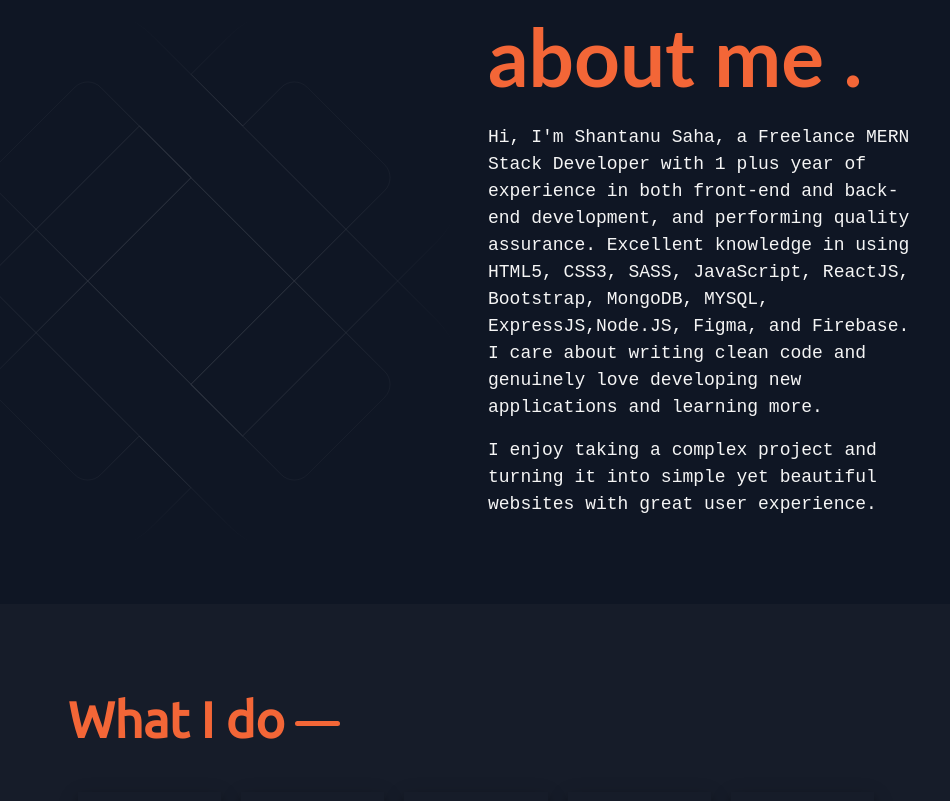
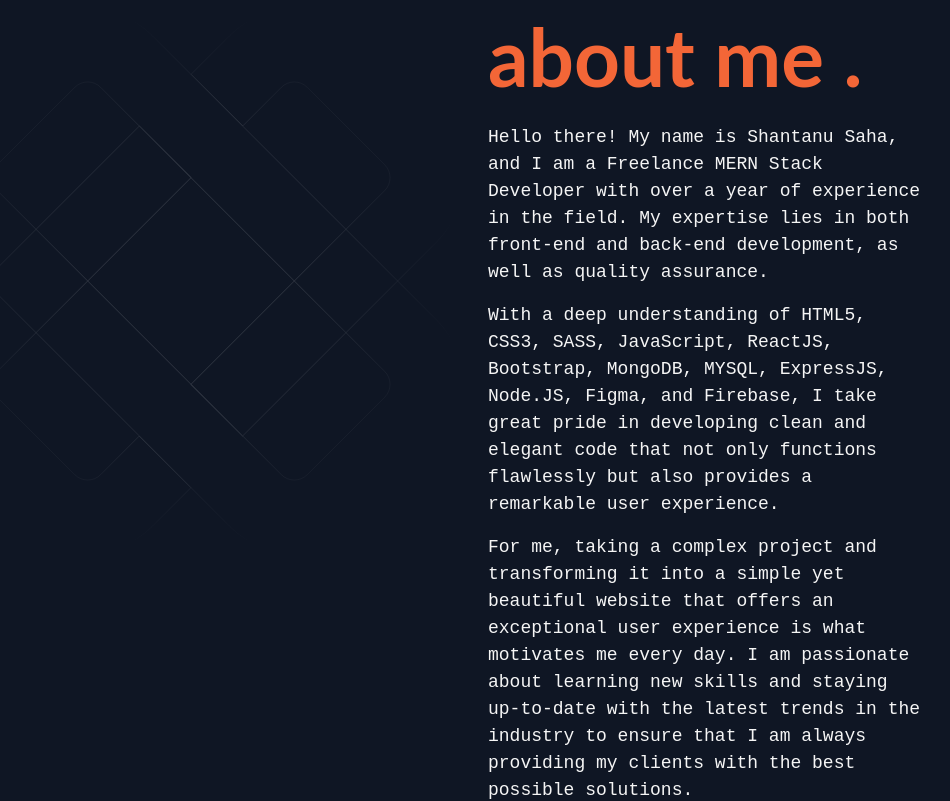
Before and after one commit to Sanuu05/portfolio, a React (Create React App) app: page /about in a window 1280 px wide. Shown: the part 1680-2481 px from the top of the page, without its empty margins (164-1114 px from the left). Built offline with nearby package versions, Linux system fonts and the light colour scheme.

Commit message:
first commit

```diff
--- a/src/components/About.js
+++ b/src/components/About.js
@@ -15,10 +15,12 @@ function About() {
                     </div>
                     <div className='col-md-6 aboutright'>
                         <h2 data-aos="fade-left" data-aos-duration="1000" >about me .</h2>
-                        <p data-aos="fade-left" data-aos-duration="1000" data-aos-offset="300" >Hi, I'm Shantanu Saha, a Freelance MERN Stack Developer with 1 plus year of experience in both front-end and back-end development, and performing quality assurance. Excellent knowledge in using HTML5, CSS3, SASS, JavaScript, ReactJS, Bootstrap, MongoDB, MYSQL, ExpressJS,Node.JS, Figma, and Firebase. I care about writing clean code and genuinely love developing new applications and learning more.
-                        </p>
-                        <p data-aos="fade-left" data-aos-duration="1000"  data-aos-offset="300">I enjoy taking a complex project and turning it into simple yet beautiful websites with great user experience.</p>
+                        <p data-aos="fade-left" data-aos-duration="1000" data-aos-offset="300" >Hello there! My name is Shantanu Saha, and I am a Freelance MERN Stack Developer with over a year of experience in the field. My expertise lies in both front-end and back-end development, as well as quality assurance.
+
+</p>
+                        <p data-aos="fade-left" data-aos-duration="1000"  data-aos-offset="300">With a deep understanding of HTML5, CSS3, SASS, JavaScript, ReactJS, Bootstrap, MongoDB, MYSQL, ExpressJS, Node.JS, Figma, and Firebase, I take great pride in developing clean and elegant code that not only functions flawlessly but also provides a remarkable user experience.</p>
                         {/* <p>I believe everything is an Art when you put your consciousness in it. You can connect with me via social links.</p> */}
+                        <p data-aos="fade-left" data-aos-duration="1000"  data-aos-offset="300">For me, taking a complex project and transforming it into a simple yet beautiful website that offers an exceptional user experience is what motivates me every day. I am passionate about learning new skills and staying up-to-date with the latest trends in the industry to ensure that I am always providing my clients with the best possible solutions.</p>
 
 
                     </div>
```
